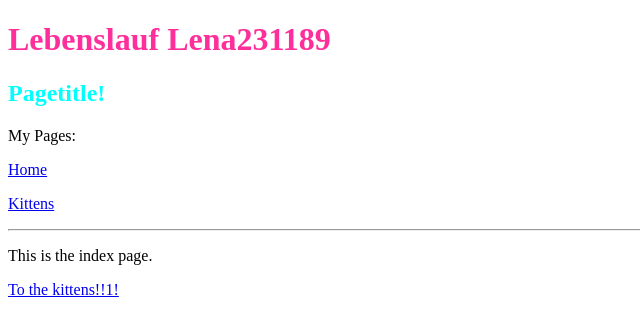
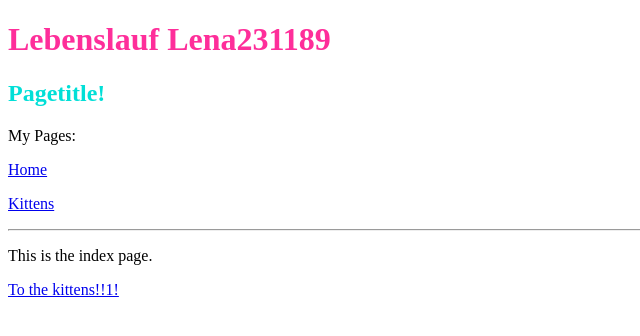
Before and after one commit to Lena231189/Lena231189.github.io, a Jekyll site: the page built from index.html, in a window 1280 px wide. Shown: the top 336 px of the page, without its empty margins (0-640 px from the left). Built offline with Jekyll 4.4.1, drawn with Linux system fonts in a browser that asks for light colours.

Commit message:
Update style.css

```diff
--- a/css/style.css
+++ b/css/style.css
@@ -2,5 +2,5 @@ h1 {
     color: #FE2E9A;
 }
 h2 {
-    color: #00FFFF;
+    color: #01DFD7;
 }
```
